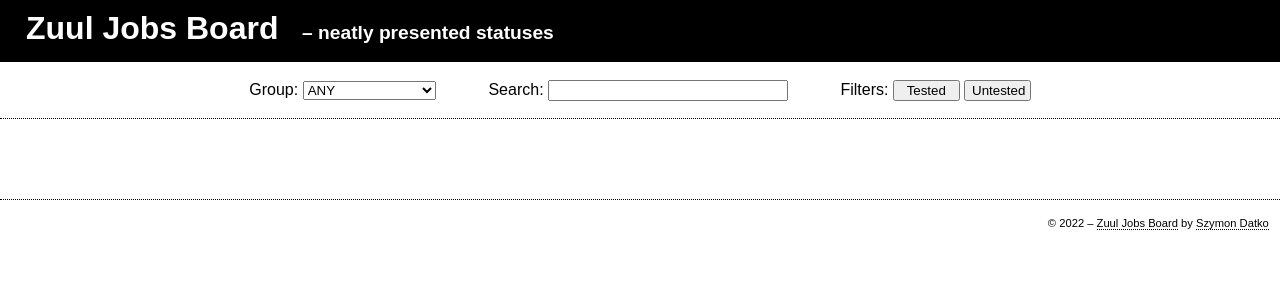
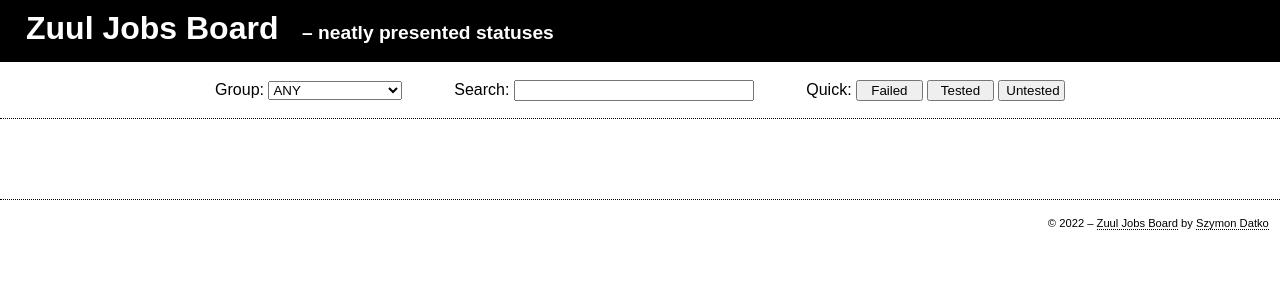
Before and after one commit to sdatko/zuul-jobs-board, a Flask app: page / in a window 1280 px wide. Shown: the top 300 px of the page. Run offline with Flask 2, Linux system fonts and the light colour scheme; data that the repository does not hold is empty.

Commit message:
One more quickfilter
This commit adds button to display only projects
where any of the job has failed recently.

```diff
--- a/zjb/templates/index.html.j2
+++ b/zjb/templates/index.html.j2
@@ -54,18 +54,24 @@
                 padding-right: 10px;
             }
 
+            nav div {
+                display: inline-block;
+                margin-right: 3.0em;
+            }
+            nav div:last-child {
+                margin-right: 0;
+            }
             nav label {
                 cursor: pointer;
-                margin-right: 3.0em;
-            }
-            nav label:last-child {
-                margin-right: 0;
             }
             nav select {
                 width: 10.0em;
             }
             nav input#search {
                 width: 18.0em;
+            }
+            nav input#failed {
+                width: 5.0em;
             }
             nav input#tested {
                 width: 5.0em;
@@ -254,6 +260,13 @@
                     });
                 }
 
+                let failed = document.getElementById('failed');
+                failed.addEventListener('click', function(event) {
+                    search.value = '(FAILURE|RETRY|ABORT)';
+                    searched = search.value.toLowerCase();
+                    filterRows();
+                });
+
                 let tested = document.getElementById('tested');
                 tested.addEventListener('click', function(event) {
                     search.value = '(SUCCESS|FAILURE|RETRY|ABORT)';
@@ -278,21 +291,22 @@
             </a>
         </header>
         <nav>
-            <label for="group">
-                Group:
+            <div>
+                <label for="group">Group:</label>
                 <select name="group" id="group">
                     <option>ANY</option>
                 </select>
-            </label>
-            <label for="search">
-                Search:
+            </div>
+            <div>
+                <label for="search">Search:</label>
                 <input type="search" name="search" id="search" autocomplete="off" />
-            </label>
-            <label>
-                Filters:
+            </div>
+            <div>
+                <label>Quick:</label>
+                <input type="button" id="failed" value="Failed" />
                 <input type="button" id="tested" value="Tested" />
                 <input type="button" id="untested" value="Untested" />
-            </label>
+            </div>
         </nav>
         <main class="index">
             {%- for table in results %}
```
